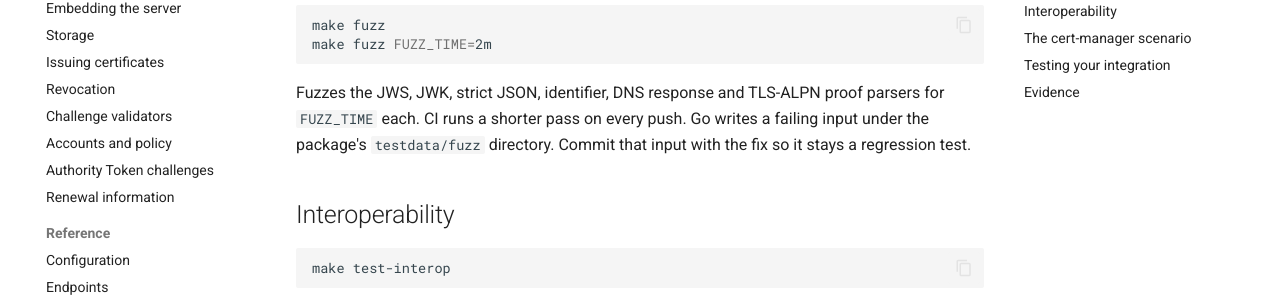
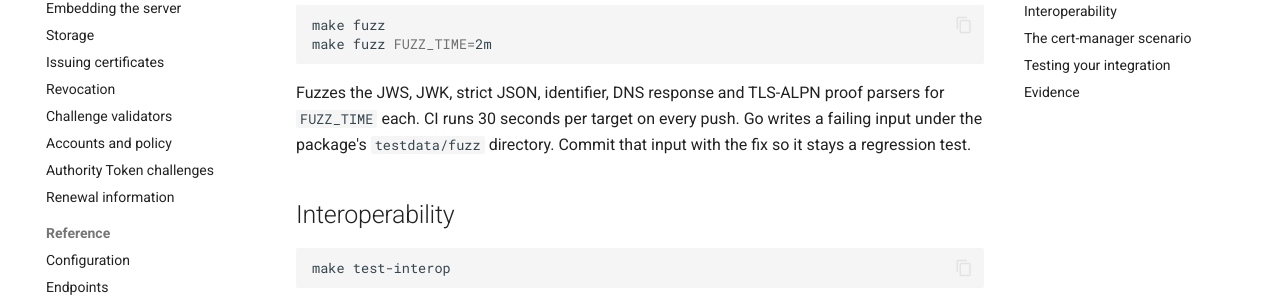
Before and after one commit to misiektoja/go-acme-server, an MkDocs documentation site: the page built from docs/development/testing.md, in a window 1280 px wide and 900 px high, scrolled down 466 px. Shown: the part 151-452 px from the top of the window. Built offline with MkDocs 1.6.1 and Material for MkDocs 9.7.7, drawn with Linux system fonts in a browser that asks for light colours; comment, search, counter and statistics services are not loaded.

Commit message:
docs: state the fuzz time CI uses

````diff
--- a/docs/development/testing.md
+++ b/docs/development/testing.md
@@ -24,7 +24,7 @@ make fuzz FUZZ_TIME=2m
 ```
 
 Fuzzes the JWS, JWK, strict JSON, identifier, DNS response and TLS-ALPN proof parsers for
-`FUZZ_TIME` each. CI runs a shorter pass on every push. Go writes a failing input under the
+`FUZZ_TIME` each. CI runs 30 seconds per target on every push. Go writes a failing input under the
 package's `testdata/fuzz` directory. Commit that input with the fix so it stays a regression test.
 
 ## Interoperability
````
